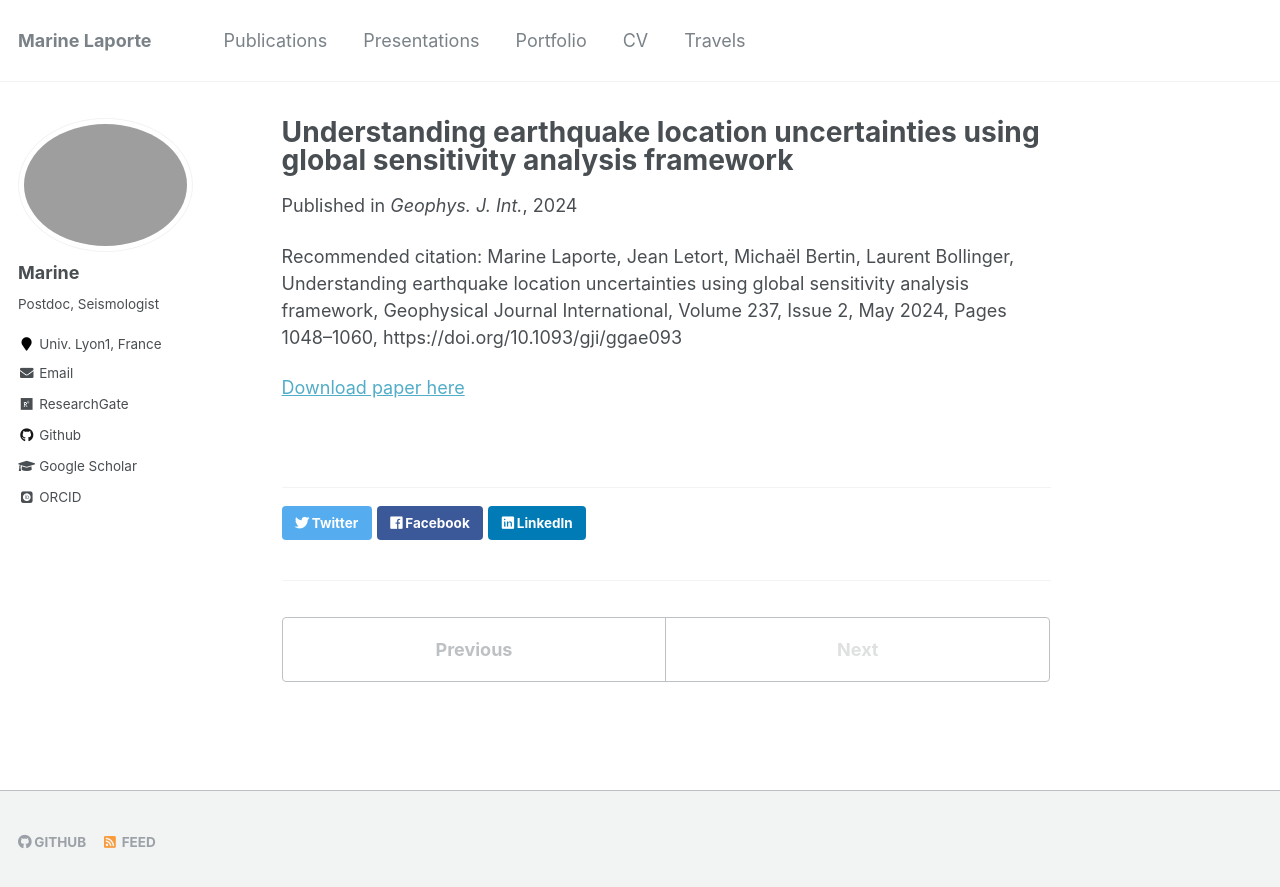
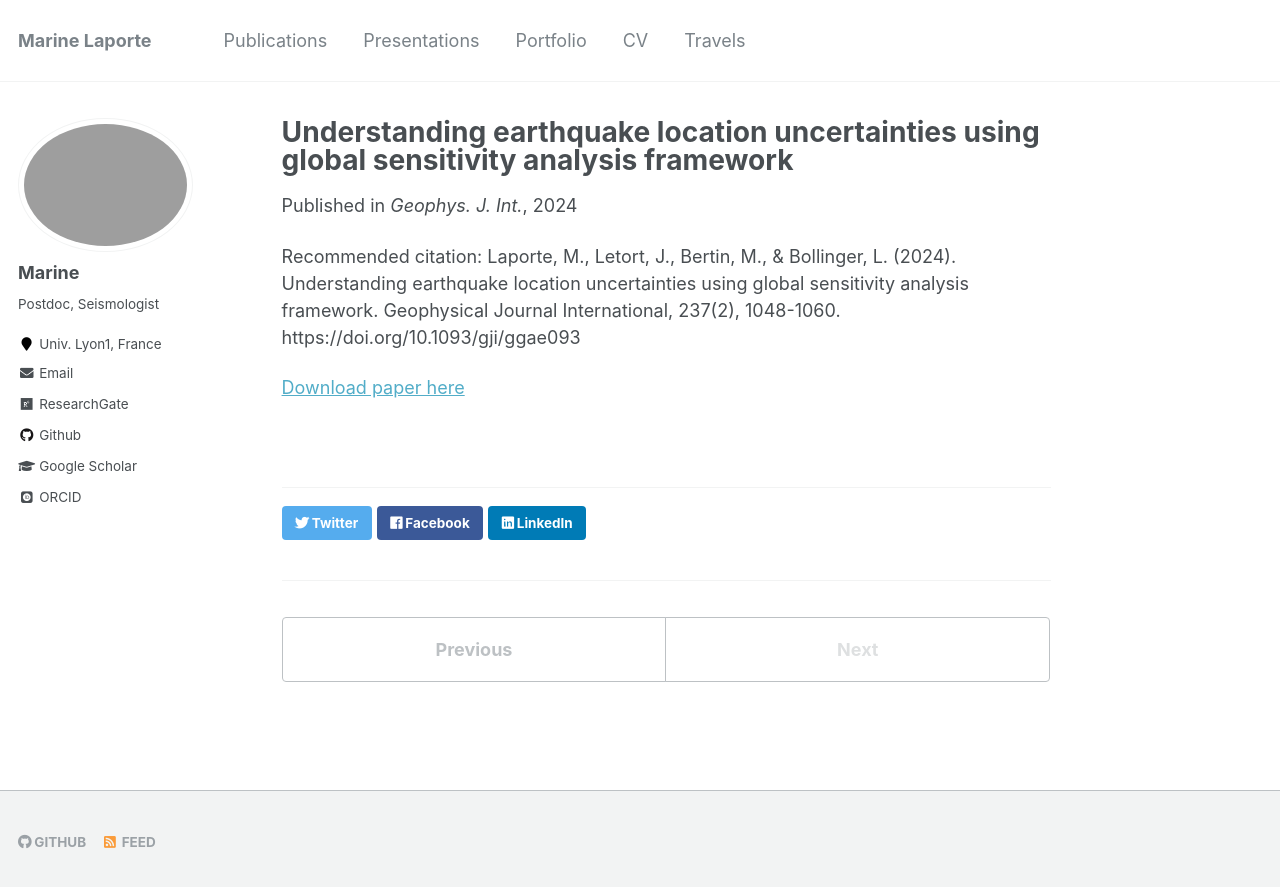
Before and after one commit to Marine-Laporte/Marine-Laporte.github.io, a Jekyll site: the page built from _publications/2024-05-06-Laporte_GJI_Sobol.md, in a window 1280 px wide. Shown: the top 887 px of the page. Built offline with Jekyll 4.4.1, drawn with Linux system fonts in a browser that asks for light colours; some web fonts are replaced.

Commit message:
Correction in the publications

```diff
--- a/_publications/2024-05-06-Laporte_GJI_Sobol.md
+++ b/_publications/2024-05-06-Laporte_GJI_Sobol.md
@@ -5,7 +5,7 @@ permalink: /publication/2024-05-06-Laporte_GJI_Sobol
 date: 2024-05-06
 venue: ' Geophys. J. Int.'
 paperurl: ' /files/Laporte_GJI_Sobol.pdf'
-citation: 'Marine Laporte, Jean Letort, Michaël Bertin, Laurent Bollinger, Understanding earthquake location uncertainties using global sensitivity analysis framework, Geophysical Journal International, Volume 237, Issue 2, May 2024, Pages 1048–1060, https://doi.org/10.1093/gji/ggae093'
+citation: 'Laporte, M., Letort, J., Bertin, M., &amp; Bollinger, L. (2024). Understanding earthquake location uncertainties using global sensitivity analysis framework. Geophysical Journal International, 237(2), 1048-1060. https://doi.org/10.1093/gji/ggae093'
 ---
 
 <a href=' /files/Laporte_GJI_Sobol.pdf'>Download paper here</a>
--- a/markdown_generator/publications.csv
+++ b/markdown_generator/publications.csv
@@ -1,6 +1,6 @@
 pub_date,title,venue,excerpt,citation,url_slug,paper_url,
-2024-05-06, Understanding earthquake location uncertainties using global sensitivity analysis framework, Geophys. J. Int.,,"Marine Laporte, Jean Letort, Michaël Bertin, Laurent Bollinger, Understanding earthquake location uncertainties using global sensitivity analysis framework, Geophysical Journal International, Volume 237, Issue 2, May 2024, Pages 1048–1060, https://doi.org/10.1093/gji/ggae093",Laporte_GJI_Sobol, /files/Laporte_GJI_Sobol.pdf,
-2023-10-18, "Tectonic significance of the 2021 Lamjung Nepal mid-crustal seismic cluster", Earth. Planets and Space,,"Koirala, B.P., Laporte, M., Bollinger, L. et al. Tectonic significance of the 2021 Lamjung, Nepal, mid-crustal seismic cluster. Earth Planets Space 75, 165 (2023). https://doi.org/10.1186/s40623-023-01888-3",Koirala_EPS_Lamjung, /files/Koirala_EPS_Lamjung.pdf,
+2024-05-06, Understanding earthquake location uncertainties using global sensitivity analysis framework, Geophys. J. Int.,,"Laporte, M., Letort, J., Bertin, M., & Bollinger, L. (2024). Understanding earthquake location uncertainties using global sensitivity analysis framework. Geophysical Journal International, 237(2), 1048-1060. https://doi.org/10.1093/gji/ggae093",Laporte_GJI_Sobol, /files/Laporte_GJI_Sobol.pdf,
+2023-10-18,"Tectonic significance of the 2021 Lamjung Nepal mid-crustal seismic cluster", Earth. Planets and Space,,"Koirala, B.P., Laporte, M., Bollinger, L. et al. Tectonic significance of the 2021 Lamjung, Nepal, mid-crustal seismic cluster. Earth Planets Space 75, 165 (2023). https://doi.org/10.1186/s40623-023-01888-3",Koirala_EPS_Lamjung, /files/Koirala_EPS_Lamjung.pdf,
 2022-11-24, Contribution à l'amélioration de l’estimation de la profondeur hypocentrale à partir de réseaux régionaux ou globaux, Doctoral dissertation,,"Laporte, M. (2022). Contribution à l'amélioration de l’estimation de la profondeur hypocentrale à partir de réseaux régionaux ou globaux (Doctoral dissertation, Université Paris sciences et lettres).",Laporte_thesis_depths, /files/Laporte_thesis_depths.pdf,
 2022-09-19, Seismically active structures of the Main Himalayan Thrust revealed before during and after the 2015 Mw 7.9 Gorkha earthquake in Nepal,Geophys. J. Int.,,"Adhikari, L. B., Laporte, M., Bollinger, L., Vergne, J., Lambotte, S., Koirala, B. P., ... & Perrier, F. (2023). Seismically active structures of the Main Himalayan Thrust revealed before, during and after the 2015 M w 7.9 Gorkha earthquake in Nepal. Geophysical Journal International, 232(1), 451-471.,https://doi.org/10.1093/gji/ggac281",Adhikari_GJI_Gorkha,/files/Adhikari_GJI_Gorkha.pdf,
 2022-06-17, Automatic detection for a comprehensive view of Mayotte seismicity, Comptes Rendus. Géoscience,,"Retailleau, L., Saurel, J. M., Laporte, M., Lavayssière, A., Ferrazzini, V., Zhu, W., ... & OVPF Team. (2022). Automatic detection for a comprehensive view of Mayotte seismicity. Comptes Rendus. Géoscience, 354(S2), 153-170.,https://doi.org/10.5802/crgeos.133",Retailleau_CRG_Mayotte,https://doi.org/10.5802/crgeos.133,
```
Also changed, not shown: _publications/2023-10-18-Koirala_EPS_Lamjung.md (+1 -1 lines).
